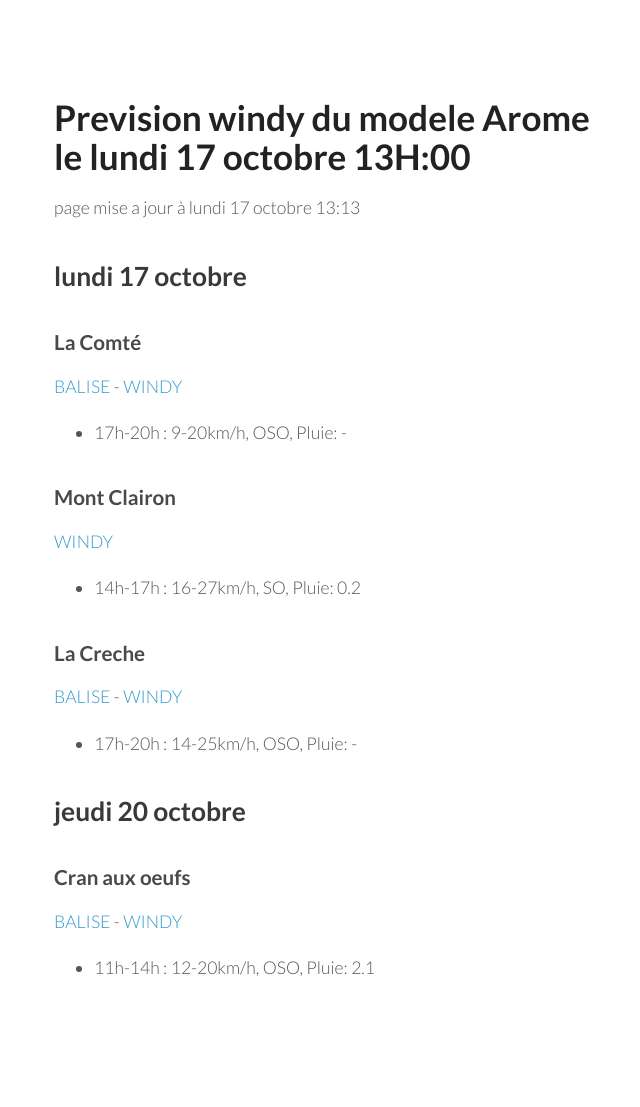
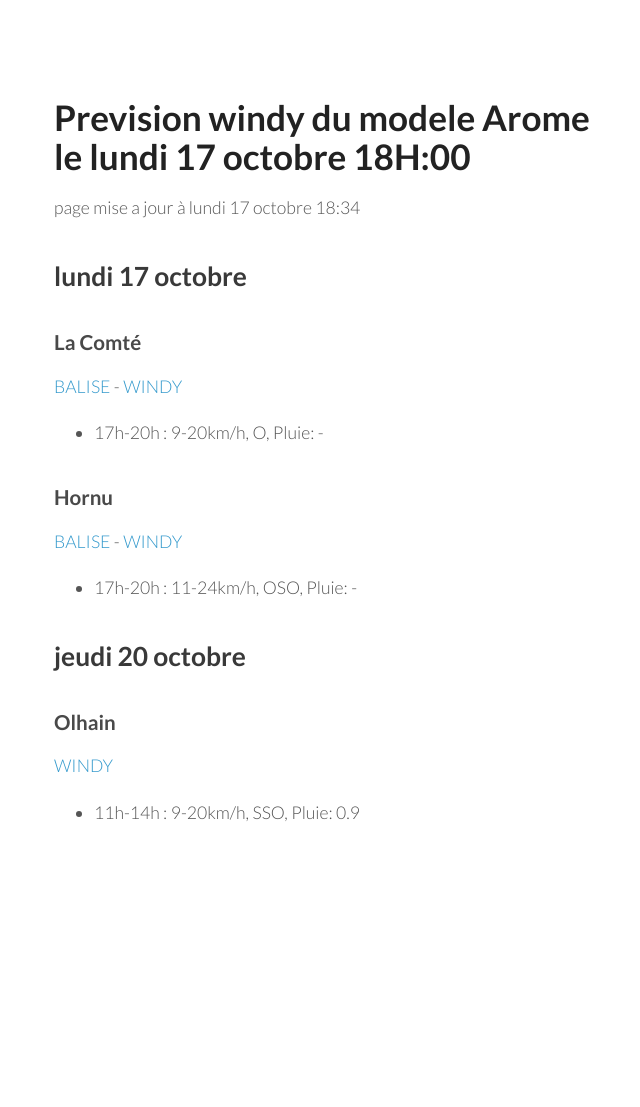
Before and after one commit to parapente-dans-le-nord/parapente-dans-le-nord.github.io, a Jekyll site: the page built from index.markdown, in a window 1280 px wide. Shown: the whole page, without its empty margins (116-756 px from the left). Built offline with Jekyll 4.4.1, drawn with Linux system fonts in a browser that asks for light colours; our own code applies the rules of GitHub Pages for plain Markdown files; after the commit the page ends 952 px from its top, so only the background shows below that.

Commit message:
update index.markdown

```diff
--- a/index.markdown
+++ b/index.markdown
@@ -3,8 +3,8 @@ layout: my-layout
 ---
 
 
-# Prevision windy du modele Arome le lundi 17 octobre 13H:00
-page mise a jour à lundi 17 octobre 13:13
+# Prevision windy du modele Arome le lundi 17 octobre 18H:00
+page mise a jour à lundi 17 octobre 18:34
 
 ## lundi 17 octobre
 
@@ -12,28 +12,21 @@ page mise a jour à lundi 17 octobre 13:13
 
 [BALISE](https://balisemeteo.com/balise.php?idBalise=) -  [WINDY](https://windy.com/50.426/2.500?50.025,2.499,8)
 
-- 17h-20h : 9-20km/h, OSO, Pluie: -
+- 17h-20h : 9-20km/h, O, Pluie: -
 
 
-### Mont Clairon
+### Hornu
 
- [WINDY](https://windy.com/49.919/2.729?49.515,2.730,8,m:e2magfH)
+[BALISE](https://balisemeteo.com/balise_histo.php?idBalise=5040) -  [WINDY](https://windy.com/50.424/3.819?50.024,3.818,8,m:e3daghw)
 
-- 14h-17h : 16-27km/h, SO, Pluie: 0.2
-
-
-### La Creche
-
-[BALISE](https://www.meteociel.fr/temps-reel/obs_villes.php?code2=7004) -  [WINDY](https://windy.com/50.751/1.606?50.352,1.604,8,m:e3KagdP)
-
-- 17h-20h : 14-25km/h, OSO, Pluie: -
+- 17h-20h : 11-24km/h, OSO, Pluie: -
 
 
 
 ## jeudi 20 octobre
 
-### Cran aux oeufs
+### Olhain
 
-[BALISE](https://www.meteociel.fr/temps-reel/obs_villes.php?code2=7004) -  [WINDY](https://windy.com/50.847/1.584?50.451,1.582,8,m:e3TagdN)
+ [WINDY](https://windy.com/50.434/2.586?50.031,2.587,8,m:e3eagft)
 
-- 11h-14h : 12-20km/h, OSO, Pluie: 2.1
+- 11h-14h : 9-20km/h, SSO, Pluie: 0.9
```
